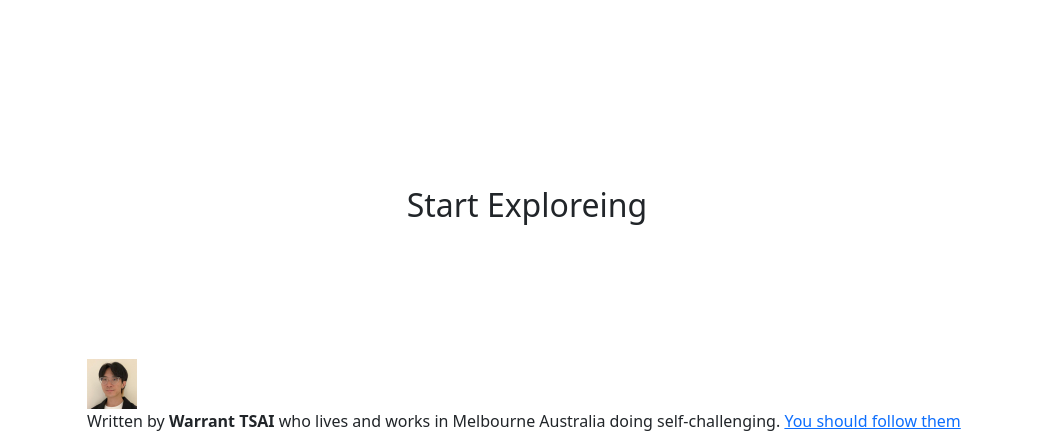
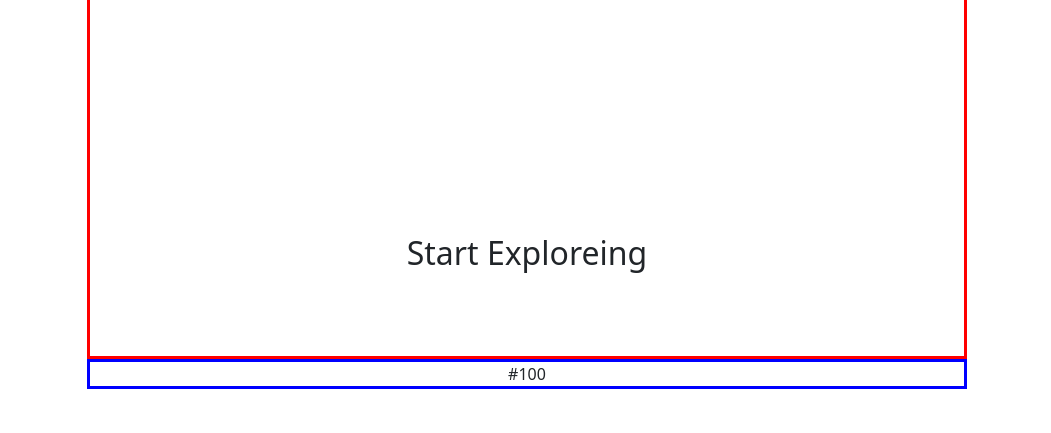
Before and after one commit to warranttsai/react-challenges-gatsby, a Gatsby site: page / in a window 1280 px wide. Shown: the part 521-954 px from the top of the page, without its empty margins (113-1164 px from the left). Built offline with nearby package versions, Linux system fonts and the light colour scheme; Gatsby itself is replaced by a stand-in of ours.

Commit message:
update: styles in the root page

```diff
--- a/src/pages/index.js
+++ b/src/pages/index.js
@@ -36,17 +36,21 @@ const BlogIndex = ({ data, location }) => {
 
   return (
     <Layout location={location}>
-      <section className="full-width greeting-banner d-flex flex-column justify-content-center align-items-center">
+      <section className="full-width content-grid">
+        <div className="greeting-banner d-flex flex-column justify-content-center align-items-center">
           <span className="main-title">Welcome to My React Challenges</span>
           <span className="second-title">
             Explore and Discover the Challenges
           </span>
+          {/* spacer */}
           <span style={{ height: 200 }} />
           <span className="second-title mt-5">Start Exploreing</span>
+        </div>
       </section>
-      <section></section>
-      <section></section>
-      <Bio />
+      <section className="react-challenge-list-section d-flex flex-column justify-content-center align-items-center">
+        <span>#100</span>
+      </section>
+      {/* <Bio />
       <ol style={{ listStyle: `none` }}>
         {posts.map((post) => {
           const title = post.title || post.slug;
@@ -78,7 +82,7 @@ const BlogIndex = ({ data, location }) => {
             </li>
           );
         })}
-      </ol>
+      </ol> */}
     </Layout>
   );
 };
--- a/src/styles/root-page.scss
+++ b/src/styles/root-page.scss
@@ -1,3 +1,7 @@
 .greeting-banner {
   height: 700px;
+  border: 3px solid red;
 }
+.react-challenge-list-section {
+  border: 3px solid blue;
+}
```
Lines whose indentation alone changed are shown as unchanged.
